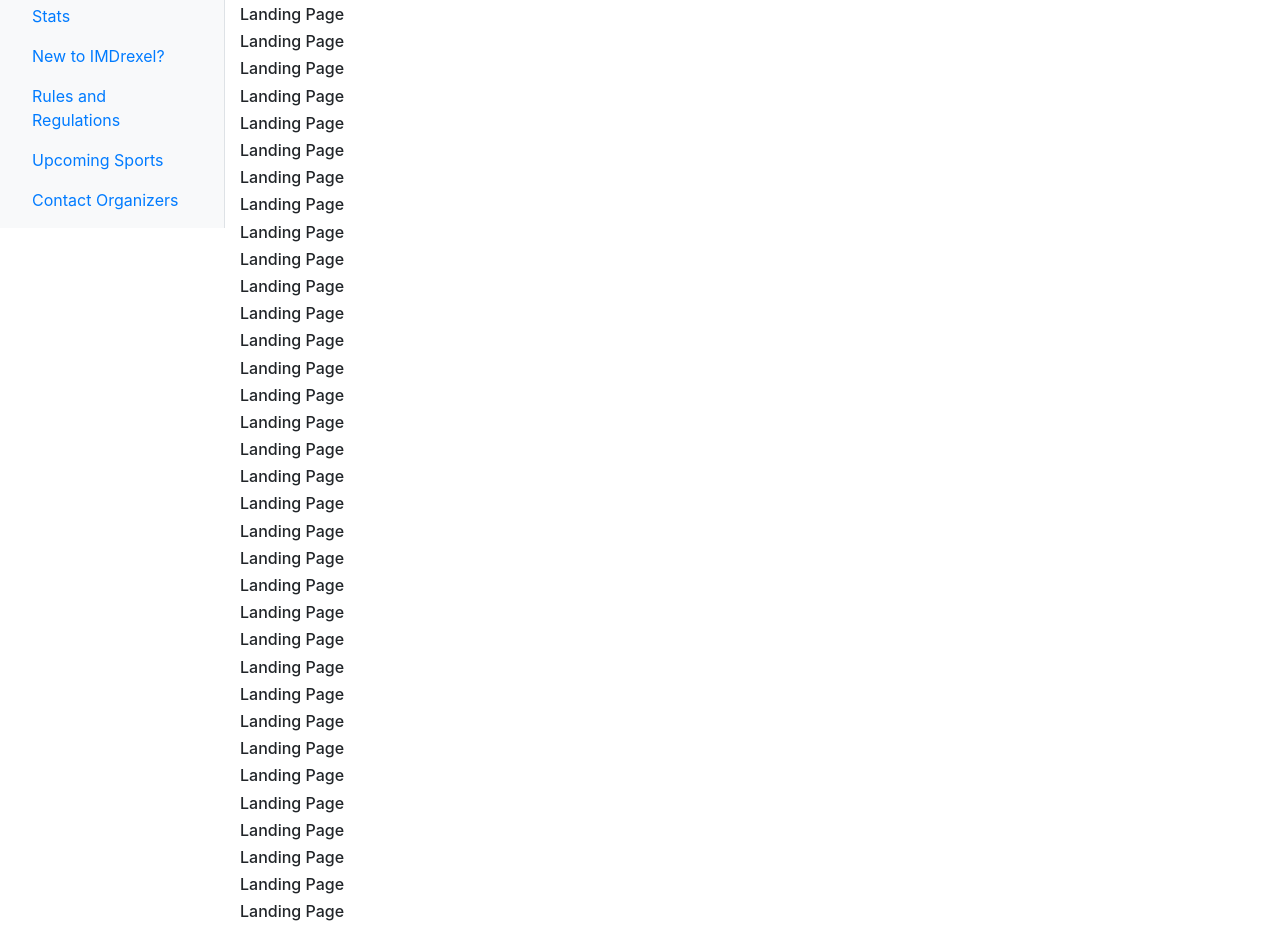
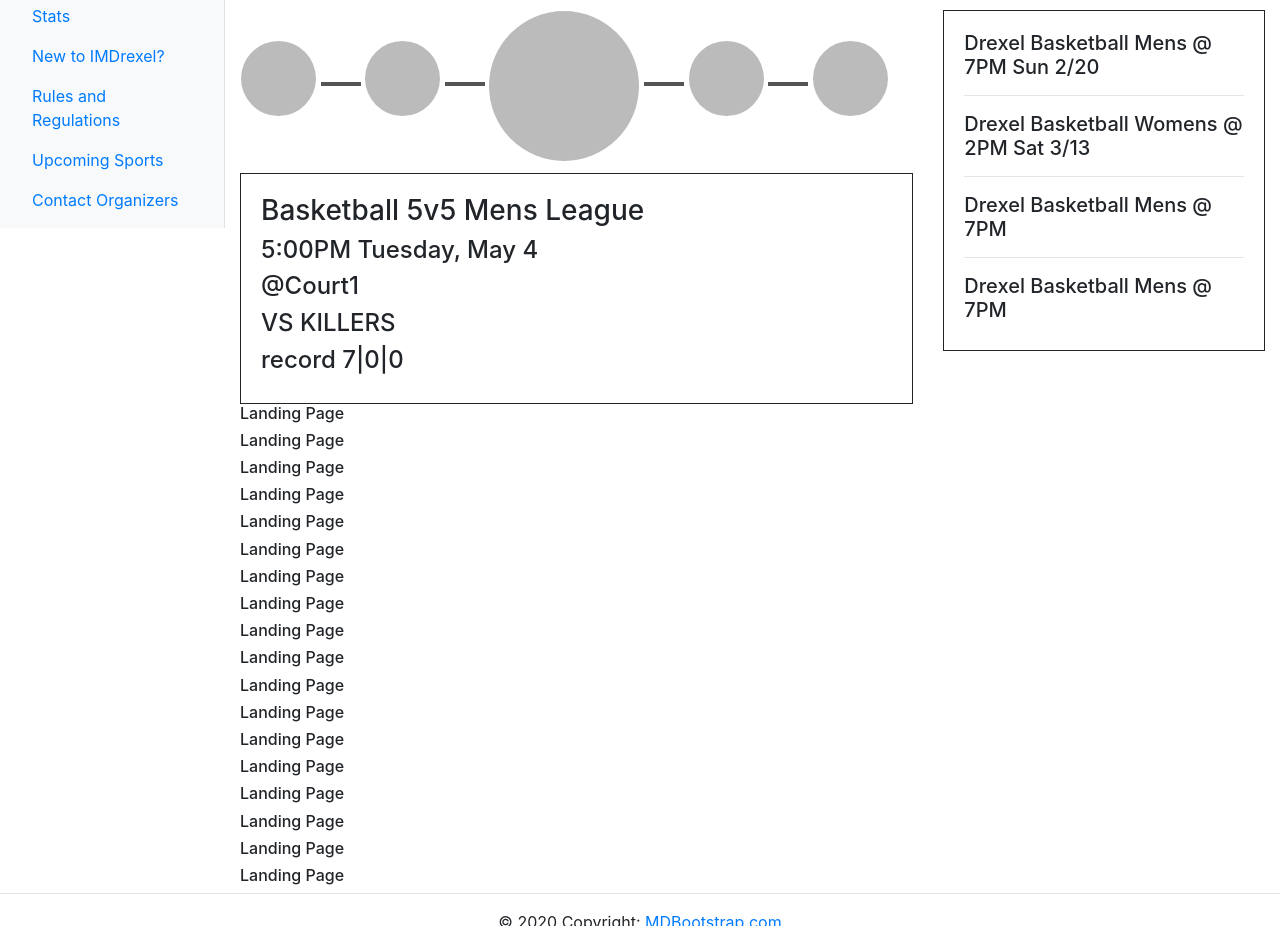
Before and after one commit to jakobau/IMDrexel, a plain HTML site: page public/index.html in a window 1280 px wide. Shown: the part 191-1117 px from the top of the page. Drawn offline with nearby package versions, Linux system fonts and the light colour scheme.

Commit message:
Dashboard update
Game schedule and events skeleton

```diff
--- a/public/index.html
+++ b/public/index.html
@@ -21,7 +21,7 @@
   <body>
 
     <!-- menu -->
-    <nav class="navbar navbar-light bg-light justify-content-between border-bottom">
+    <nav class="navbar navbar-light bg-light justify-content-between border-bottom ">
       <a class="navbar-brand" href="index.html">IMDrexel</a>
       <a class="navbar-brand" href="profile.html">@Username <img src="/icons/avatar.jpg" width="30" height="30" alt=""></a>
     </nav>
@@ -30,8 +30,8 @@
     <div class="container-fluid p-0">
       <div class="row">
         <!-- sidebar -->
-        <div class="col-fixed pr-0" id="sticky-sidebar">
-            <div class="navbar navbar-light bg-light border-right" >
+        <div class="col-fixed pr-0">
+            <div class="navbar navbar-light bg-light border-right sticky-top" >
               <div class="nav flex-column nav-pills" id="v-pills-tab" role="tablist" aria-orientation="vertical">
                 <div class="navbarOne">
                   <a class="nav-link active" id="v-pills-home-tab" data-toggle="pill" href="#v-pills-home" role="tab" aria-controls="v-pills-home" aria-selected="true">Dashboard</a>
@@ -58,72 +58,45 @@
         </div>
         <!-- under nav bar -->
         <div class="col pl-0">
-          <nav class="navbar navbar-light bg-light justify-content-between">
+          <nav class="navbar navbar-light bg-light justify-content-between sticky-top">
             <a class="navbar-brand" href="index.html">Dashboard</a>
           </nav>
           <main class="container-fluid">
-            <h6>Landing Page</h6>
-            <h6>Landing Page</h6>
-            <h6>Landing Page</h6>
-            <h6>Landing Page</h6>
-            <h6>Landing Page</h6>
-            <h6>Landing Page</h6>
-            <h6>Landing Page</h6>
-            <h6>Landing Page</h6>
-            <h6>Landing Page</h6>
-            <h6>Landing Page</h6>
-            <h6>Landing Page</h6>
-            <h6>Landing Page</h6>
-            <h6>Landing Page</h6>
-            <h6>Landing Page</h6>
-            <h6>Landing Page</h6>
-            <h6>Landing Page</h6>
-            <h6>Landing Page</h6>
-            <h6>Landing Page</h6>
-            <h6>Landing Page</h6>
-            <h6>Landing Page</h6>
-            <h6>Landing Page</h6>
-            <h6>Landing Page</h6>
-            <h6>Landing Page</h6>
-            <h6>Landing Page</h6>
-            <h6>Landing Page</h6>
-            <h6>Landing Page</h6>
-            <h6>Landing Page</h6>
-            <h6>Landing Page</h6>
-            <h6>Landing Page</h6>
-            <h6>Landing Page</h6>
-            <h6>Landing Page</h6>
-            <h6>Landing Page</h6>
-            <h6>Landing Page</h6>
-            <h6>Landing Page</h6>
-            <h6>Landing Page</h6>
-            <h6>Landing Page</h6>
-            <h6>Landing Page</h6>
-            <h6>Landing Page</h6>
-            <h6>Landing Page</h6>
-            <h6>Landing Page</h6>
-            <h6>Landing Page</h6>
-            <h6>Landing Page</h6>
-            <h6>Landing Page</h6>
-            <h6>Landing Page</h6>
-            <h6>Landing Page</h6>
-            <h6>Landing Page</h6>
-            <h6>Landing Page</h6>
-            <h6>Landing Page</h6>
-            <h6>Landing Page</h6>
-            <h6>Landing Page</h6>
-            <h6>Landing Page</h6>
-            <h6>Landing Page</h6>
-            <h6>Landing Page</h6>
-            <h6>Landing Page</h6>
-            <h6>Landing Page</h6>
-            <h6>Landing Page</h6>
-            <h6>Landing Page</h6>
-            <h6>Landing Page</h6>
-            <h6>Landing Page</h6>
-            <h6>Landing Page</h6>
-            <h6>Landing Page</h6>
-            <h6>Landing Page</h6>
+            <div class="row">
+              <div class="col-8">
+                <h2>Game Schedule</h2>
+                <div class="upcomingGames">
+                  <a class="dot" href="#" style="cursor: pointer;"></a>
+                  <span class="line"></span>
+                  <span class="dot"></span>
+                  <span class="line"></span>
+                  <span class="dotMain"></span>
+                  <span class="line2"></span>
+                  <span class="dot"></span>
+                  <span class="line"></span>
+                  <span class="dot"></span>
+                </div>
+                <div style="margin-top:50px; padding:20px; border:1px solid;">
+                  <h3>Basketball 5v5 Mens League</h3>
+                  <h4>5:00PM Tuesday, May 4</h4>
+                  <h4>@Court1</h4>
+                  <h4>VS KILLERS</h4>
+                  <h4>record 7|0|0</h4>
+                </div>
+              </div>
+              <div class="col-4">
+                <h2>Events</h2>
+                <div style="border:1px solid; padding:20px;">
+                  <h5>Drexel Basketball Mens @ 7PM Sun 2/20</h5>
+                  <hr>
+                  <h5>Drexel Basketball Womens @ 2PM Sat 3/13</h5>
+                  <hr>
+                  <h5>Drexel Basketball Mens @ 7PM</h5>
+                  <hr>
+                  <h5>Drexel Basketball Mens @ 7PM</h5>
+                </div>
+              </div>
+            </div>
             <h6>Landing Page</h6>
             <h6>Landing Page</h6>
             <h6>Landing Page</h6>
@@ -154,5 +127,6 @@
 
   </body>
   <script type='text/javascript'>
+
   </script>
 </html>
--- a/public/menu.css
+++ b/public/menu.css
@@ -1,8 +1,7 @@
-.my-sidebar {
-  -ms-flex: 0 0 230px;
-  flex: 0 0 230px;
-  background-color: greenyellow;
+h2 {
+  padding: 20px;
 }
+
 .col-fixed {
   position:relative;
   min-height:1px;
@@ -21,11 +20,54 @@
   width:100%;
 }
 
+.dot {
+  height: 75px;
+  width: 75px;
+  background-color: #bbb;
+  border-radius: 50%;
+  display: inline-block;
+  margin-top: 30px;
+}
+
+.dotMain {
+  height: 150px;
+  width: 150px;
+  background-color: #bbb;
+  border-radius: 50%;
+  display: inline-block;
+  position: absolute;
+}
+
+.line {
+  height: 4px;
+  width: 40px;
+  background-color: #555;
+  display: inline-block;
+  margin-bottom: 30px;
+}
+.line2 {
+  height: 4px;
+  width: 40px;
+  background-color: #555;
+  display: inline-block;
+  margin-bottom: 30px;
+  margin-left: 155px;
+}
+
+.upcomingGames {
+  padding: 1px;
+}
+
 @media (max-width: 991px) {
-    .col-fixed { width:70px;}
-    .col-fluid { width:calc(100% - 350px);}
+    .col-fixed { width:70px; }
+    .col-fluid { width:calc(100% - 350px); }
     .navbarOne { display:none !important; }
     .navbarTwo { display:block !important; }
+    h2 { font-size: 20px !important;}
+    .line { display:none; }
+    .line2 { display:none; }
+    .dot { display:none; }
+    .dotMain { display:none; }
 }
 
 @media (min-width: 992px) and (max-width: 1199px) {
```
